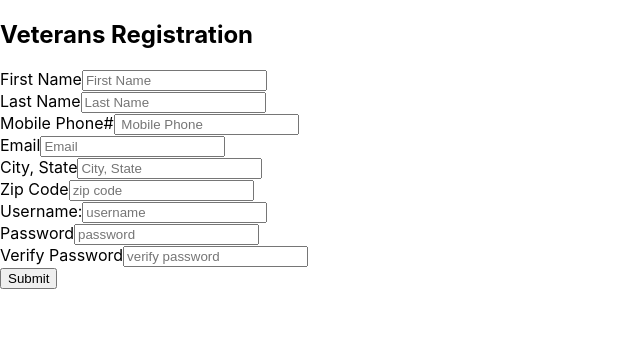
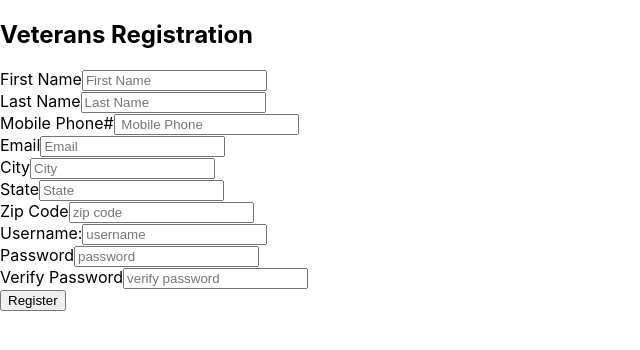
Before and after one commit to patrickcollins24/vet-resources, a React (Create React App) app: page /VetReg in a window 1280 px wide. Shown: the top 350 px of the page, without its empty margins (0-640 px from the left). Built offline with nearby package versions, Linux system fonts and the light colour scheme.

Commit message:
added some hooks for the form information

```diff
--- a/package.json
+++ b/package.json
@@ -3,11 +3,13 @@
   "version": "0.1.0",
   "private": true,
   "dependencies": {
+    "@hookform/resolvers": "^1.3.7",
     "@testing-library/jest-dom": "^5.11.10",
     "@testing-library/react": "^11.2.5",
     "@testing-library/user-event": "^12.8.3",
     "react": "^17.0.2",
     "react-dom": "^17.0.2",
+    "react-hook-form": "^6.15.5",
     "react-router-dom": "^5.2.0",
     "react-scripts": "4.0.3",
     "web-vitals": "^1.1.1"
--- a/src/App.js
+++ b/src/App.js
@@ -1,13 +1,26 @@
 import './App.css';
 import { BrowserRouter as Router, Switch, Route, Link  } from 'react-router-dom';
 import { useState } from 'react';
-import Header from './component/Header';
 import Home from './component/Home';
 import About from './component/About';
 import VetReg from './component/VetReg';
 
 
+
 export default function App() {
+
+  const [inputInfo, setInputInfo]= useState({
+    firstName: '',
+    lastName: '',
+    mobilePhone: '',
+    city: '',
+    state: '',
+    zipCode: '',
+    username: '',
+    password: '',
+    password2: '',
+  });
+
 
 
 
--- a/src/component/VetReg.jsx
+++ b/src/component/VetReg.jsx
@@ -1,59 +1,79 @@
+import { useState } from 'react';
+
+function isRequired(val) {
+    return val.length > 0 ? '' : 'cannot be empty';
+}
 
 
 export default function VetReg() {
+    const [userInfo, setUserInfo] = useState('');
+    const [errors, setErrors] = useState([]);
 
 
+    function validate(validation) {
+        setErrors(validation.map(errorsFor => errors(userInfo)))
+    }
 
 
 
 
 
     return (
-        <div>
-        <h2>Veterans Registration</h2>
-        <form>
+
+        <form className="input-form" >
+
             <div>
-                <label>First Name</label>
-                <input type='text' placeholder='First Name'  />
+            <h2>Veterans Registration</h2>
+            <div>
+                <label className='' htmlFor=''>First Name</label>
+                <input type='text'
+                name='firstName'
+                placeholder='First Name'
+                value={userInfo}
+                onChange={e => setUserInfo(e.target.value)} />
             </div>
             <div>
-                <label>Last Name</label>
-                <input type='text' placeholder='Last Name'  />
+                <label htmlFor='lastName'>Last Name</label>
+                <input type='text' name='lastName' placeholder='Last Name' value={userInfo} onChange={e => setUserInfo(e.target.value)} />
             </div>
             <div>
-                <label>Mobile Phone#</label>
-                <input type='number' placeholder=' Mobile Phone'  />
+                <label htmlFor='mobilePhone'>Mobile Phone#</label>
+                <input type='number' name='mobilPhone' placeholder=' Mobile Phone' value={userInfo} onChange={e => setUserInfo(e.target.value)} />
             </div>
             <div>
-                <label>Email</label>
-                <input type='text' placeholder='Email'  />
+                <label htmlFor='email'>Email</label>
+                <input type='text' name='email' placeholder='Email' value={userInfo} onChange={e => setUserInfo(e.target.value)} />
             </div>
             <div>
-                <label>City, State</label>
-                <input type='text' placeholder='City, State'  />
+                <label htmlFor='city'>City</label>
+                <input type='text' name='city' placeholder='City' value={userInfo} onChange={e => setUserInfo(e.target.value)} />
             </div>
             <div>
-                <label>Zip Code</label>
-                <input type='number' placeholder='zip code'  />
+                <label htmlFor='state'>State</label>
+                <input type='text' name='state' placeholder='State' value={userInfo} onChange={e => setUserInfo(e.target.value)} />
             </div>
             <div>
-                <label>Username:</label>
-                <input type='text' placeholder='username'  />
+                <label htmlFor=''>Zip Code</label>
+                <input type='number' name='zipCode' placeholder='zip code'  value={userInfo} onChange={e => setUserInfo(e.target.value)}/>
             </div>
             <div>
-                <label>Password</label>
-                <input type='password' placeholder='password'  />
+                <label htmlFor='username'>Username:</label>
+                <input type='text' name='username' placeholder='username' value={userInfo} onChange={e => setUserInfo(e.target.value)}/>
             </div>
             <div>
-                <label>Verify Password</label>
-                <input type='text' placeholder='verify password' />
+                <label htmlFor='password'>Password</label>
+                <input type='password' name='password' placeholder='password' value={userInfo} onChange={e => setUserInfo(e.target.value)} />
             </div>
             <div>
-                <input type='submit' placeholder='Submit info'  />
+                <label htmlFor='password2'>Verify Password</label>
+                <input type='text' name='password2' placeholder='verify password' value={userInfo} onChange={e => setUserInfo(e.target.value)} />
             </div>
+            <div>
+                <button  className='input-btn' type='submit'>Register  </button>
+            </div>
+            </div>
+
         </form>
-        </div>
 
-    )
 
-}
+    )}
--- a/src/component/Header.jsx
+++ b/src/component/nthn.jsx
@@ -4,8 +4,11 @@ const Header = () => {
     return (
         <div>
         <h2>Veterans Registration</h2>
+
+
         </div>
     )
 }
 
+
 export default Header
```
Also changed, not shown: src/component/AddInfo.jsx (added, +16 -0 lines), src/component/Appointment.jsx (added, +11 -0 lines), src/component/User.jsx (deleted), src/logo.svg (deleted), 1 other file (tests, documents, lock files or other folders).
